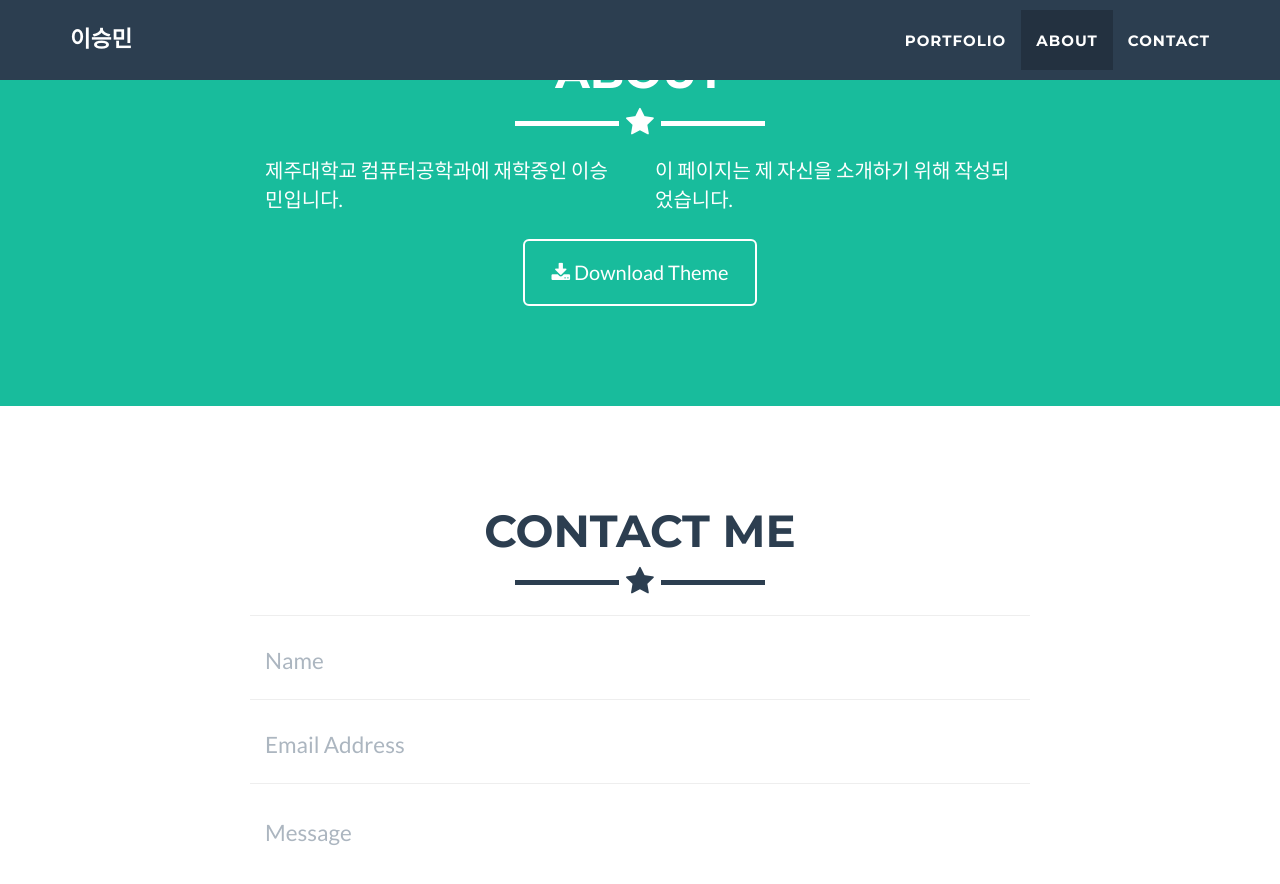
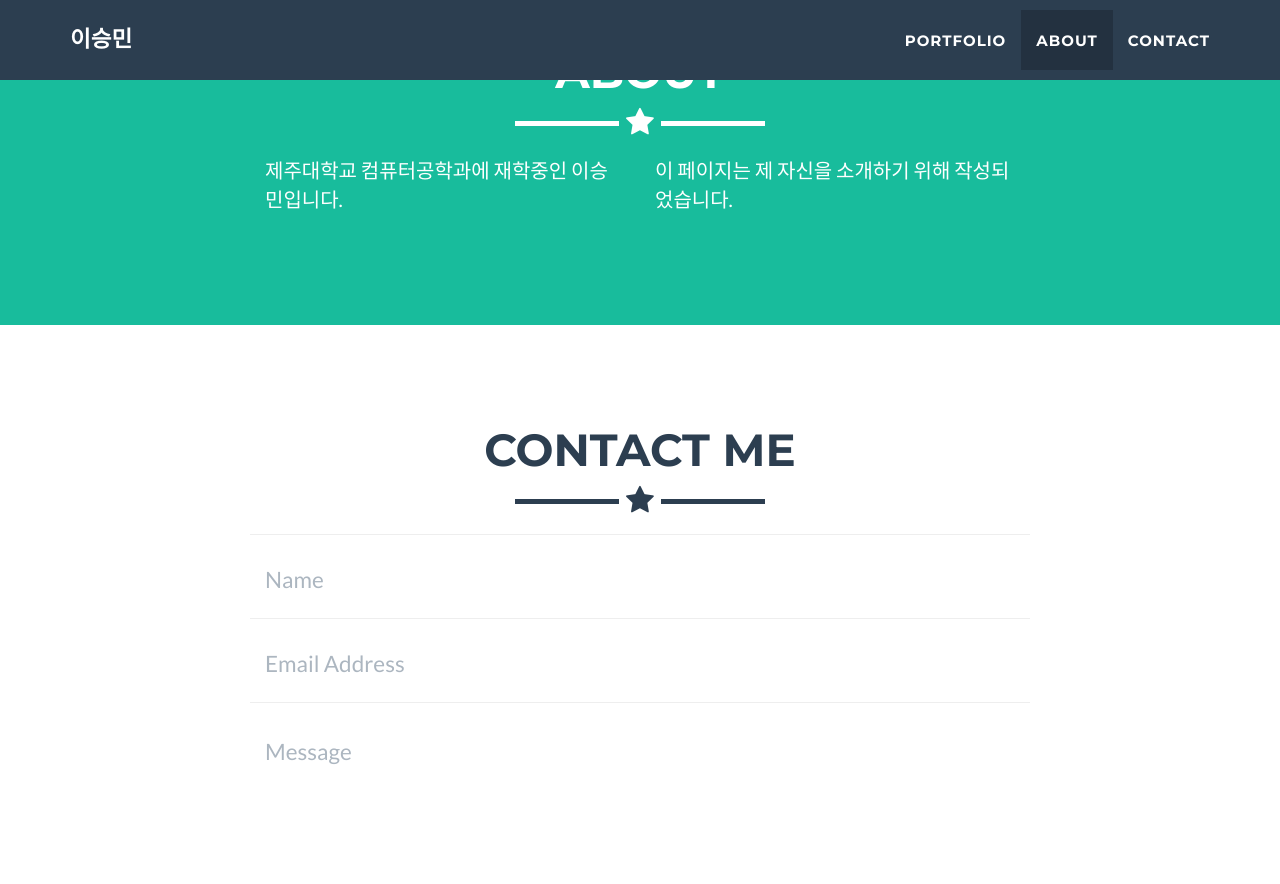
Before and after one commit to smlee5270/smlee5270.github.io, a Jekyll site: the page built from _posts/2014-07-18-project-1.markdown, in a window 1280 px wide and 900 px high, scrolled down 1718 px. Shown: the top 884 px of the window. Built offline with Jekyll 4.4.1, drawn with Linux system fonts in a browser that asks for light colours.

Commit message:
ㅊㅌㅊㅌㅌㅌㅊㅌ

```diff
--- a/_includes/about.html
+++ b/_includes/about.html
@@ -15,9 +15,7 @@
                     <p>이 페이지는 제 자신을 소개하기 위해 작성되었습니다. </p>
                 </div>
                 <div class="col-lg-8 col-lg-offset-2 text-center">
-                    <a href="https://smlee5270.github.io" class="btn btn-lg btn-outline">
-                        <i class="fa fa-download"></i> Download Theme
-                    </a>
+
                 </div>
             </div>
         </div>
```
